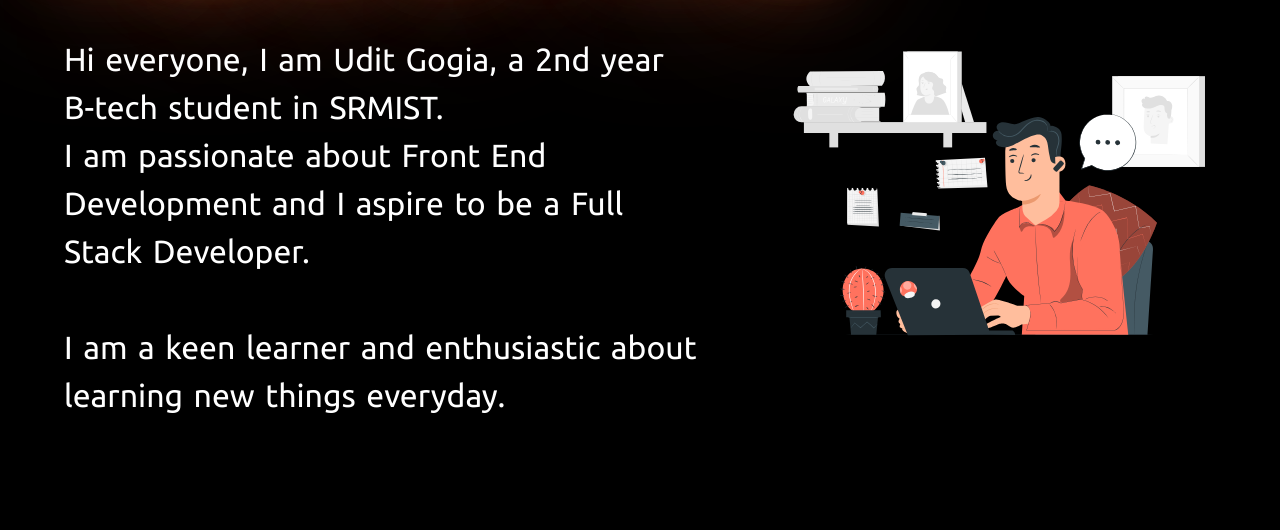
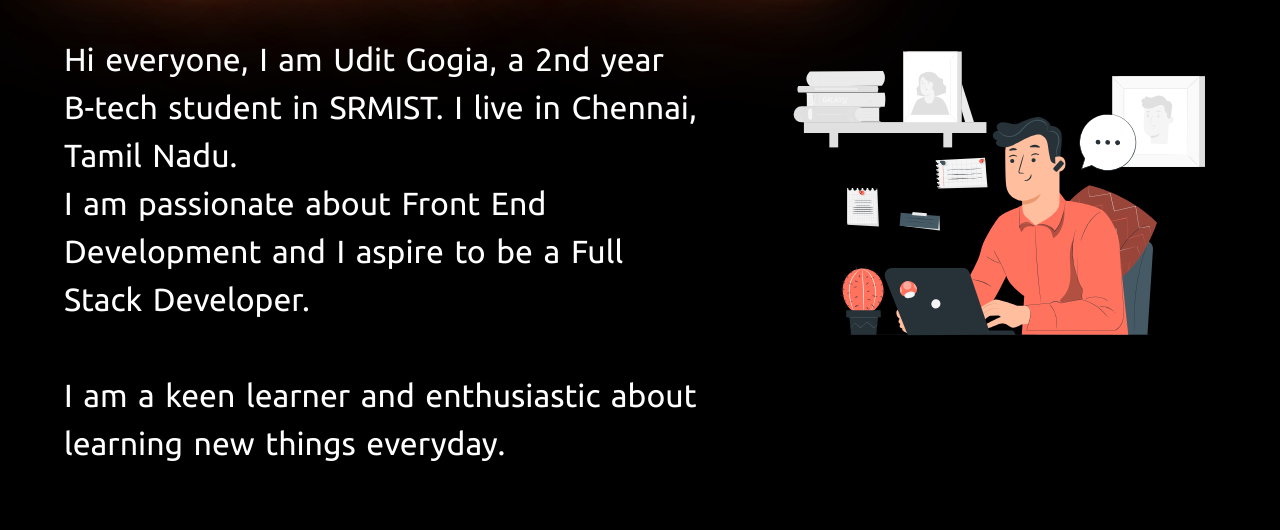
Before and after one commit to Udit-Gogia/Portfolio-Website, a plain HTML site: page index.html in a window 1280 px wide. Shown: the part 1048-1578 px from the top of the page. Drawn offline with Linux system fonts and the light colour scheme.

Commit message:
user interaction improvised

```diff
--- a/index.html
+++ b/index.html
@@ -64,7 +64,7 @@
             <div class="udit">
                 <div class="div-text-udit">
                 <h3 class="text-udit">
-                    Hi everyone, I am Udit Gogia, a 2nd year B-tech student in SRMIST.<br>
+                    Hi everyone, I am Udit Gogia, a 2nd year B-tech student in SRMIST. I live in Chennai, Tamil Nadu.<br>
                     I am passionate about Front End Development and I aspire to be a Full Stack Developer.<br>
                     <br>
                     I am a keen learner and enthusiastic about learning new things everyday.</h3>
--- a/portfolio.css
+++ b/portfolio.css
@@ -2,6 +2,9 @@
     background-color: black;
     margin: 0;
     padding: 0;
+}
+html{
+    scroll-behavior: smooth;
 }
 ::-webkit-scrollbar{
     width: 1.2rem;
```
